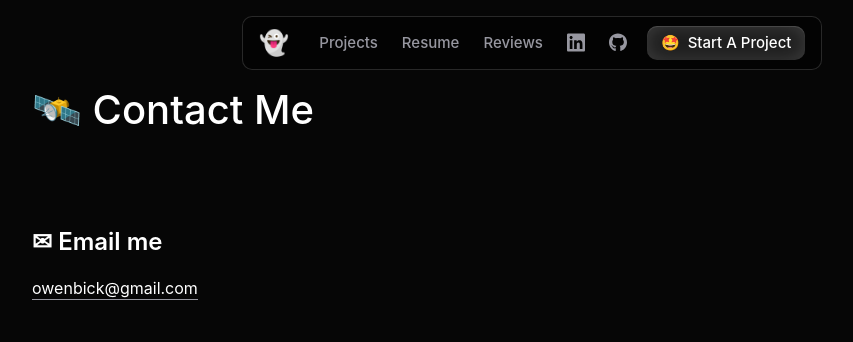
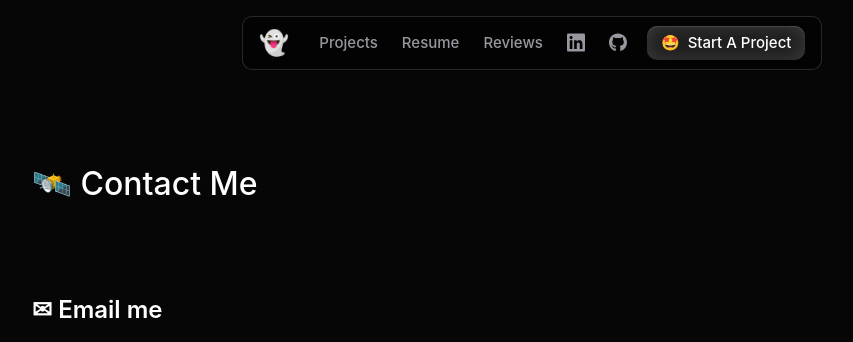
Before and after one commit to bick/website, a Next.js app: page /contact in a window 1280 px wide. Shown: the top 342 px of the page, without its empty margins (108-961 px from the left). Built offline with nearby package versions, Linux system fonts and the light colour scheme.

Commit message:
Update fonts

```diff
--- a/styles/components/hero.module.scss
+++ b/styles/components/hero.module.scss
@@ -1,9 +1,9 @@
 .hero {
-  padding: 5rem 0;
+  padding: 10rem 0 5rem 0;
 
   h1 {
     font-weight: 500;
-    font-size: 2.5rem;
+    font-size: 2rem;
     margin-bottom: 0.25rem;
   }
 
--- a/styles/partials/base.scss
+++ b/styles/partials/base.scss
@@ -48,10 +48,12 @@ h3 {
   display: block;
   margin-top: 2rem;
   margin-right: 2rem;
+  font-size: 3rem;
 }
 
 @media (min-width: 768px) {
   .owen {
     margin: 1rem 1.5rem 0;
+    font-size: inherit;
   }
 }
```
